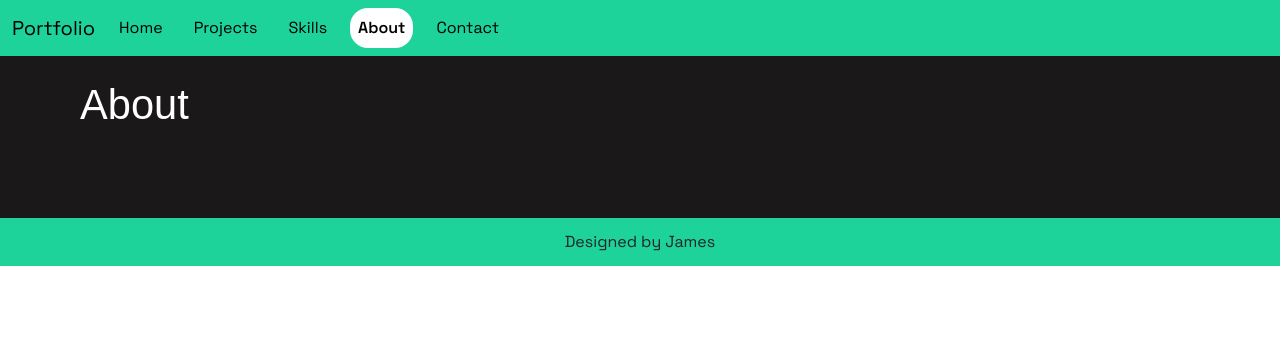
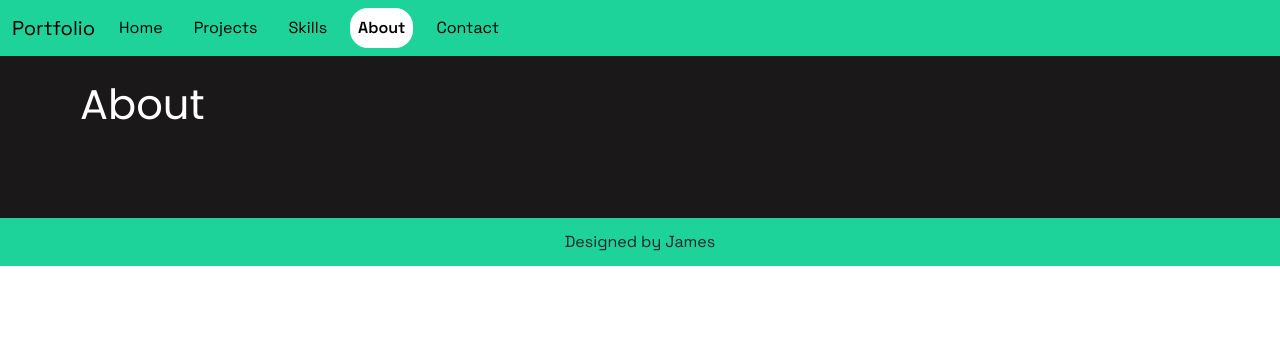
Before and after one commit to james-fitz86/portfolio, a Flask app: page /about in a window 1280 px wide. Shown: the top 356 px of the page. Run offline with Flask 3, Linux system fonts and the light colour scheme.

Commit message:
added link for Google font Poppins

```diff
--- a/templates/base.html
+++ b/templates/base.html
@@ -7,6 +7,7 @@
     <link rel="stylesheet" href="{{ url_for('static', filename='css/style.css') }}">
     <link href="https://cdn.jsdelivr.net/npm/bootstrap@5.3.3/dist/css/bootstrap.min.css" rel="stylesheet" integrity="sha384-QWTKZyjpPEjISv5WaRU9OFeRpok6YctnYmDr5pNlyT2bRjXh0JMhjY6hW+ALEwIH" crossorigin="anonymous">
     <link href="https://fonts.googleapis.com/css2?family=Space+Grotesk:wght@400;500;600&display=swap" rel="stylesheet">
+    <link href="https://fonts.googleapis.com/css2?family=Poppins:wght@400;700&display=swap" rel="stylesheet">
 
 </head>
 <body>
```
